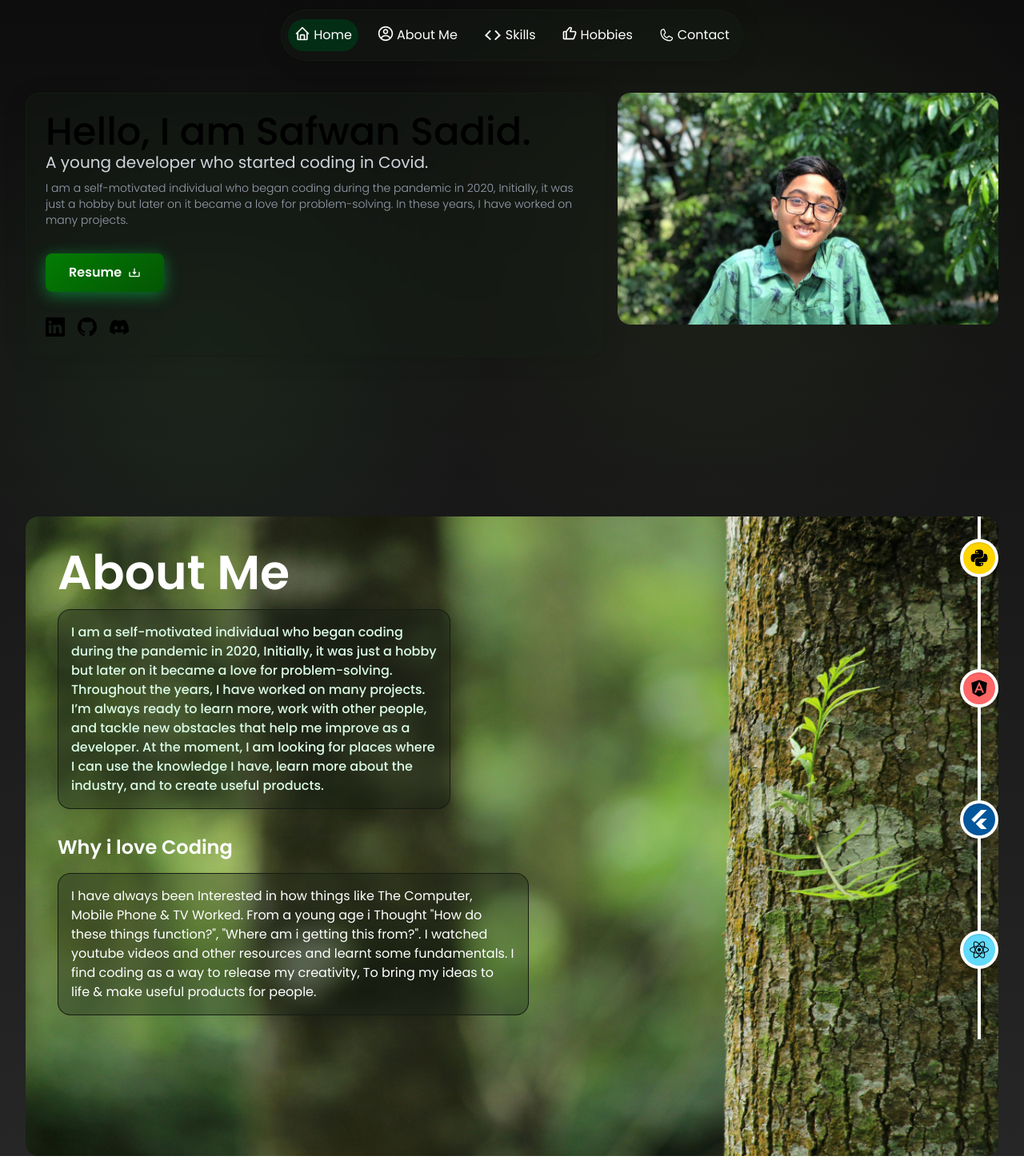
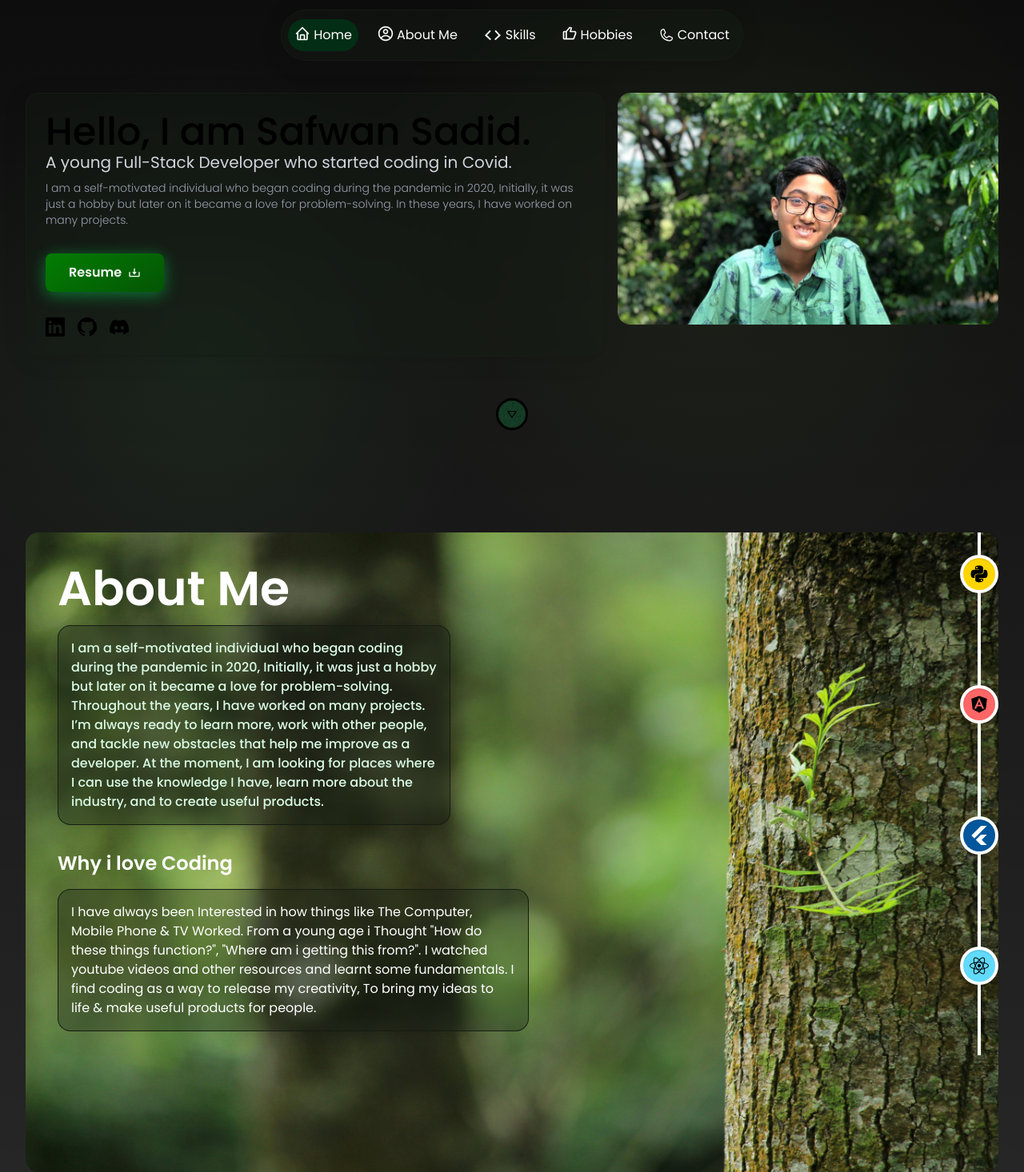
Before and after one commit to SafuGit/SAFU-PORTFOLIO, a React (Vite) app: page / in a window 1280 px wide. Shown: the whole page at 80% size. Built offline with nearby package versions, Linux system fonts and the light colour scheme.

Commit message:
add indicator and margin to about me section

```diff
--- a/src/App.jsx
+++ b/src/App.jsx
@@ -1,3 +1,4 @@
+import { BiDownArrow } from 'react-icons/bi'
 import './App.css'
 import AboutMe from './components/AboutMe/AboutMe'
 import Home from './components/Home/Home'
@@ -11,6 +12,9 @@ function App() {
         <Navbar></Navbar>
       </div>
       <Home></Home>
+      <div className='mt-15 flex justify-center items-center'>
+        <a href='#aboutMe' className='btn bg-green-950 animate-bounce btn-circle'><BiDownArrow></BiDownArrow></a>
+      </div>
       <AboutMe></AboutMe>
     </div>
   )
--- a/src/components/AboutMe/AboutMe.jsx
+++ b/src/components/AboutMe/AboutMe.jsx
@@ -6,7 +6,7 @@ import 'react-vertical-timeline-component/style.min.css';
 
 const AboutMe = () => {
   return (
-    <div className='w-[95vw] mx-auto mt-50 rounded-2xl' id='aboutMe' style={{
+    <div className='w-[95vw] mx-auto mt-30 rounded-2xl' id='aboutMe' style={{
       backgroundImage: 'url("/assets/treebg-2.jpg")',
       backgroundRepeat: 'no-repeat',
       backgroundSize: 'cover',
--- a/src/components/Home/Home.jsx
+++ b/src/components/Home/Home.jsx
@@ -10,7 +10,7 @@ const Home = () => {
         <div className='flex flex-col bg p-6! rounded-2xl lg:w-[60%] w-[90%]'>
           <div>
             <h1 className='text-5xl font-medium'>Hello, I am Safwan Sadid.</h1>
-            <p className='text-xl text-gray-300 mb-2!'>A young developer who started coding in Covid.</p>
+            <p className='text-xl text-gray-300 mb-2!'>A young Full-Stack Developer who started coding in Covid.</p>
             <p className='text-sm font-light text-gray-400'>I am a self-motivated individual who began coding during the pandemic in 2020, Initially, it was just a hobby but later on it became a love for problem-solving. In these years, I have worked on many projects.</p>
           </div>
           <div className='mb-8'></div>
```
